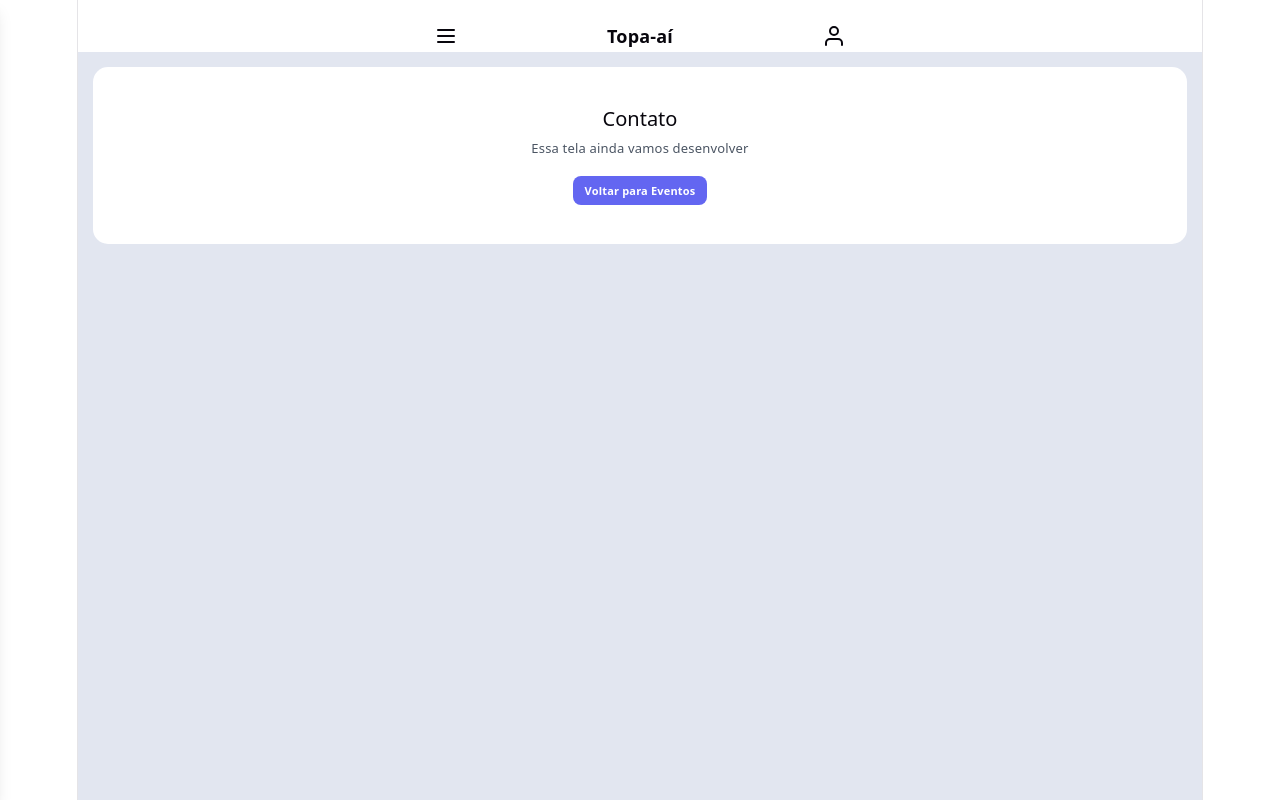
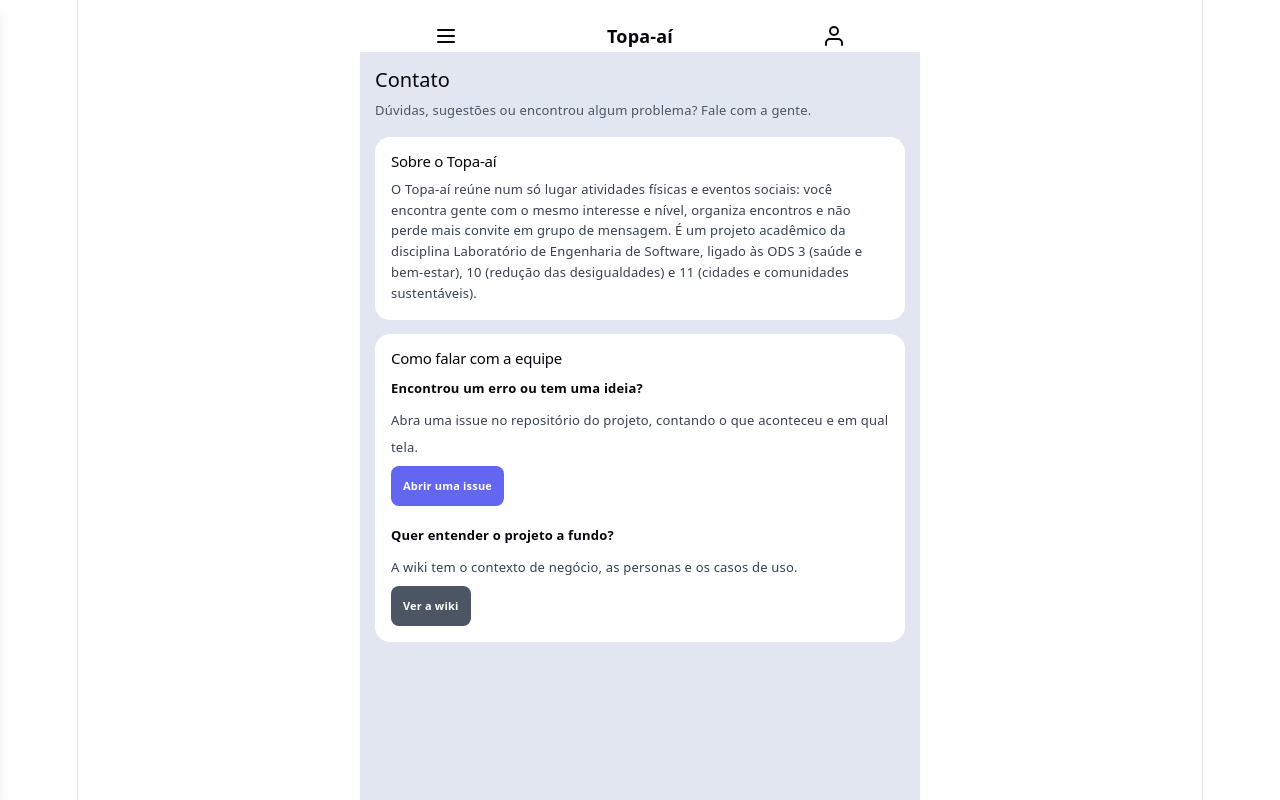
Before and after one commit to teterichard/Clube-da-luta--Lab-Engenharia-de-Software, a React (Vite) app in the folder frontend/: page /contato in a window 1280 px wide. Built offline with nearby package versions, Linux system fonts and the light colour scheme; no server answers.

Commit message:
feat(front): cria a página de Contato
Explica o que é o Topa-aí e leva para as issues e a wiki do repositório,
no lugar da tela provisória "Em breve".

```diff
--- a/frontend/src/App.jsx
+++ b/frontend/src/App.jsx
@@ -23,6 +23,7 @@ import Perfil from './pages/Perfil'
 import Entrar from './pages/Entrar'
 import Cadastro from './pages/Cadastro'
 import EmBreve from './pages/EmBreve'
+import Contato from './pages/Contato'
 
 function App() {
   return (
@@ -33,7 +34,7 @@ function App() {
         {/* públicas */}
         <Route path="/entrar" element={<Entrar />} />
         <Route path="/cadastro" element={<Cadastro />} />
-        <Route path="/contato" element={<EmBreve titulo="Contato" />} />
+        <Route path="/contato" element={<Contato />} />
 
         {/* exigem login (todas as rotas da API são autenticadas) */}
         <Route element={<RotaProtegida />}>
--- /dev/null
+++ b/frontend/src/pages/Contato/index.jsx
@@ -0,0 +1,43 @@
+const REPOSITORIO = 'https://github.com/teterichard/Clube-da-luta--Lab-Engenharia-de-Software'
+
+// Contato: o que é o Topa-aí e como falar com a equipe (projeto do Laboratório de Engenharia de Software)
+function Contato() {
+  return (
+    <main id="conteudo" className="pagina pagina_estreita">
+      <h1 className="pagina-titulo">Contato</h1>
+      <p className="pagina-subtitulo">Dúvidas, sugestões ou encontrou algum problema? Fale com a gente.</p>
+
+      <section className="painel" aria-labelledby="titulo-sobre">
+        <h2 id="titulo-sobre" className="secao-titulo">Sobre o Topa-aí</h2>
+        <p className="texto-corrido">
+          O Topa-aí reúne num só lugar atividades físicas e eventos sociais: você encontra gente com o mesmo
+          interesse e nível, organiza encontros e não perde mais convite em grupo de mensagem. É um projeto
+          acadêmico da disciplina Laboratório de Engenharia de Software, ligado às ODS 3 (saúde e bem-estar),
+          10 (redução das desigualdades) e 11 (cidades e comunidades sustentáveis).
+        </p>
+      </section>
+
+      <section className="painel" aria-labelledby="titulo-falar">
+        <h2 id="titulo-falar" className="secao-titulo">Como falar com a equipe</h2>
+        <ul className="lista-contato">
+          <li>
+            <strong>Encontrou um erro ou tem uma ideia?</strong>
+            <span>Abra uma issue no repositório do projeto, contando o que aconteceu e em qual tela.</span>
+            <a className="btn btn_pequeno" href={`${REPOSITORIO}/issues/new`} target="_blank" rel="noreferrer">
+              Abrir uma issue <span className="sr-only">(abre em nova aba)</span>
+            </a>
+          </li>
+          <li>
+            <strong>Quer entender o projeto a fundo?</strong>
+            <span>A wiki tem o contexto de negócio, as personas e os casos de uso.</span>
+            <a className="btn btn_pequeno btn_cinza" href={`${REPOSITORIO}/wiki`} target="_blank" rel="noreferrer">
+              Ver a wiki <span className="sr-only">(abre em nova aba)</span>
+            </a>
+          </li>
+        </ul>
+      </section>
+    </main>
+  )
+}
+
+export default Contato
--- a/frontend/src/pages/pages.css
+++ b/frontend/src/pages/pages.css
@@ -369,3 +369,33 @@
   gap: 10px;
   flex-wrap: wrap;
 }
+
+/* ---- Contato ---- */
+
+.texto-corrido {
+  font-size: 13px;
+  line-height: 1.6;
+  color: #374151;
+}
+
+.lista-contato {
+  list-style: none;
+  margin: 0;
+  padding: 0;
+  display: flex;
+  flex-direction: column;
+  gap: 16px;
+}
+
+.lista-contato li {
+  display: flex;
+  flex-direction: column;
+  align-items: flex-start;
+  gap: 6px;
+  font-size: 13px;
+  color: #374151;
+}
+
+.lista-contato strong {
+  color: var(--text-h);
+}
```
